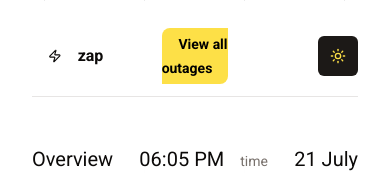
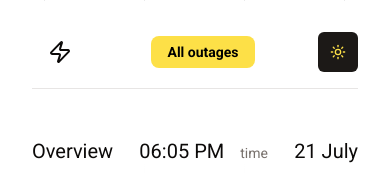
Before and after one commit to arbxz/zap-webapp, a Next.js app: page / in a window 390 px wide. Shown: the top 173 px of the page. Built offline with nearby package versions, Linux system fonts and the light colour scheme; no server answers.

Commit message:
hotfix: Adjust layout and improve accessibility in Navigation component

```diff
--- a/src/components/navigation/Navigation.tsx
+++ b/src/components/navigation/Navigation.tsx
@@ -12,9 +12,9 @@ const Navigation = () => {
   const { setTheme } = useTheme();
 
   return (
-    <nav className="mb-12 grid w-full grid-cols-3 items-center justify-start gap-8 border-b pb-4 pt-8">
+    <nav className="mb-12 flex w-full grid-cols-3 items-center justify-start gap-2 border-b pb-4 pt-8 md:grid md:gap-8">
       <div className="flex items-center gap-4 px-4 font-semibold">
-        <Zap /> zap
+        <Zap /> <span className="hidden md:inline-block">zap</span>
       </div>
 
       <div className="w-full text-center">
@@ -22,7 +22,7 @@ const Navigation = () => {
           href="#outage_list"
           className="scroll-smooth rounded-lg bg-yellow-300 px-4 py-2 text-sm font-semibold text-black"
         >
-          View all outages
+          All outages
         </a>
       </div>
 
```
